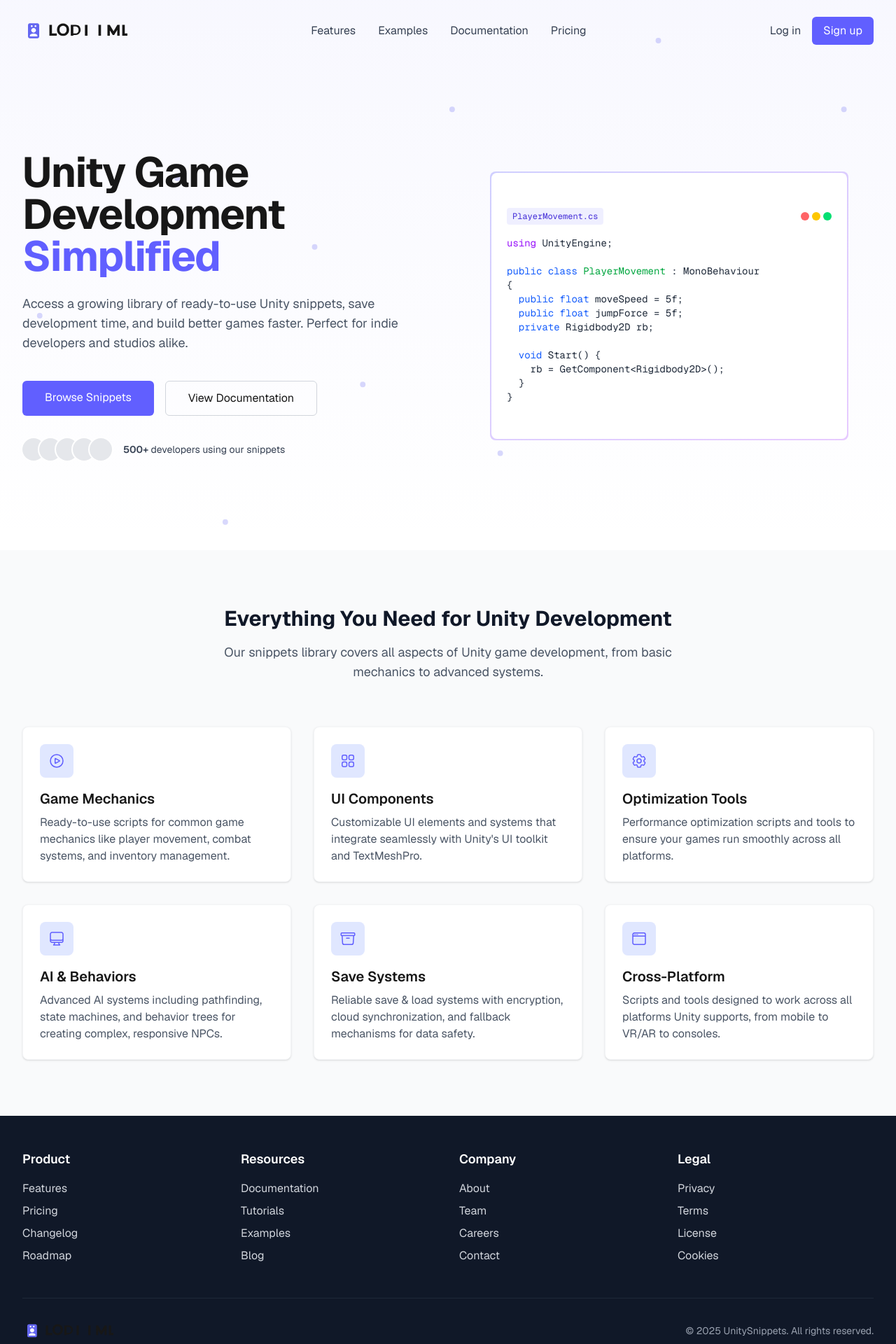
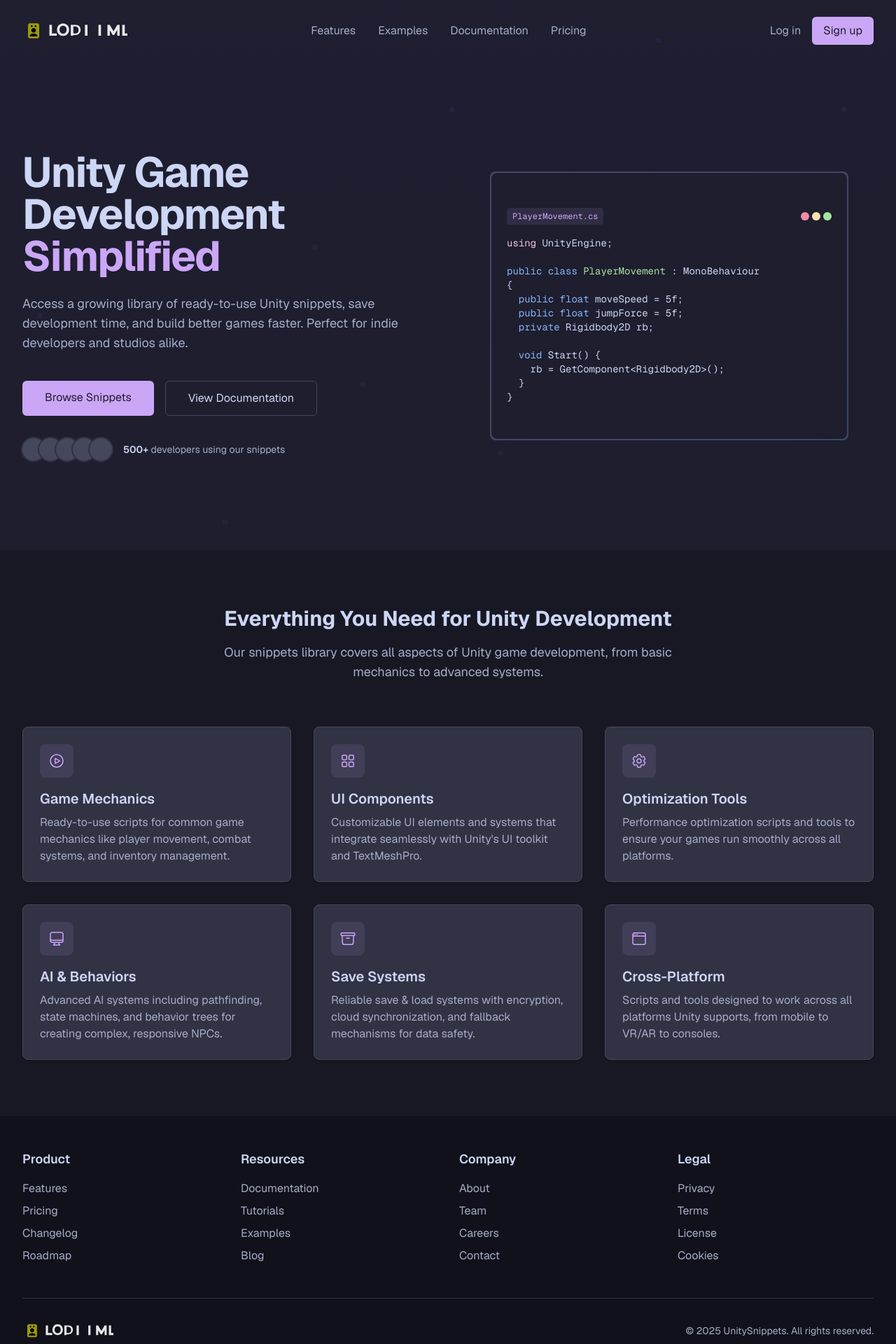
Before and after one commit to UnitySnippets/project-web, a Next.js app in the folder frontend/: page / in a window 1280 px wide. Shown: the top 1920 px of the page at 70% size. Built offline with nearby package versions, Linux system fonts and the light colour scheme.

Commit message:
Apply Catppuccin Mocha theme to home page

```diff
--- a/frontend/app/page.tsx
+++ b/frontend/app/page.tsx
@@ -3,7 +3,7 @@ import Link from "next/link";
 
 export default function Home() {
   return (
-    <div className="min-h-screen font-[family-name:var(--font-geist-sans)]">
+    <div className="min-h-screen font-[family-name:var(--font-geist-sans)] bg-[#1e1e2e] text-[#cdd6f4]">
       {/* Hero Section */}
       <div className="relative overflow-hidden">
         {/* Background */}
@@ -13,7 +13,7 @@ export default function Home() {
             alt="Background pattern"
             fill
             priority
-            className="object-cover"
+            className="object-cover opacity-30"
           />
         </div>
 
@@ -27,37 +27,38 @@ export default function Home() {
                 width={150}
                 height={32}
                 priority
+                className="invert"
               />
             </div>
             <nav className="hidden md:flex space-x-8">
-              <Link href="#features" className="text-gray-700 hover:text-indigo-500 transition duration-200">
+              <Link href="#features" className="text-[#a6adc8] hover:text-[#b4befe] transition duration-200">
                 Features
               </Link>
-              <Link href="#examples" className="text-gray-700 hover:text-indigo-500 transition duration-200">
+              <Link href="#examples" className="text-[#a6adc8] hover:text-[#b4befe] transition duration-200">
                 Examples
               </Link>
-              <Link href="#docs" className="text-gray-700 hover:text-indigo-500 transition duration-200">
+              <Link href="#docs" className="text-[#a6adc8] hover:text-[#b4befe] transition duration-200">
                 Documentation
               </Link>
-              <Link href="#pricing" className="text-gray-700 hover:text-indigo-500 transition duration-200">
+              <Link href="#pricing" className="text-[#a6adc8] hover:text-[#b4befe] transition duration-200">
                 Pricing
               </Link>
             </nav>
             <div className="hidden md:flex items-center space-x-4">
               <Link
                 href="/login"
-                className="text-gray-700 hover:text-indigo-500 transition duration-200"
+                className="text-[#a6adc8] hover:text-[#b4befe] transition duration-200"
               >
                 Log in
               </Link>
               <Link
                 href="/signup"
-                className="bg-indigo-500 hover:bg-indigo-600 text-white px-4 py-2 rounded-md transition duration-200"
+                className="bg-[#cba6f7] hover:bg-[#b4befe] text-[#1e1e2e] px-4 py-2 rounded-md transition duration-200"
               >
                 Sign up
               </Link>
             </div>
-            <button className="md:hidden text-gray-700 hover:text-indigo-500">
+            <button className="md:hidden text-[#a6adc8] hover:text-[#b4befe]">
               <svg xmlns="http://www.w3.org/2000/svg" fill="none" viewBox="0 0 24 24" strokeWidth={1.5} stroke="currentColor" className="w-6 h-6">
                 <path strokeLinecap="round" strokeLinejoin="round" d="M3.75 6.75h16.5M3.75 12h16.5m-16.5 5.25h16.5" />
               </svg>
@@ -69,24 +70,24 @@ export default function Home() {
         <div className="relative z-10 max-w-7xl mx-auto px-4 sm:px-6 lg:px-8 py-24 md:py-32">
           <div className="grid md:grid-cols-2 gap-12 items-center">
             <div>
-              <h1 className="text-4xl md:text-5xl lg:text-6xl font-bold tracking-tight">
+              <h1 className="text-4xl md:text-5xl lg:text-6xl font-bold tracking-tight text-[#cdd6f4]">
                 Unity Game Development
-                <span className="text-indigo-500"> Simplified</span>
+                <span className="text-[#cba6f7]"> Simplified</span>
               </h1>
-              <p className="mt-6 text-lg text-gray-600 dark:text-gray-300 max-w-2xl">
+              <p className="mt-6 text-lg text-[#a6adc8] max-w-2xl">
                 Access a growing library of ready-to-use Unity snippets, save development time,
                 and build better games faster. Perfect for indie developers and studios alike.
               </p>
               <div className="mt-10 flex flex-col sm:flex-row gap-4">
                 <Link
                   href="/snippets"
-                  className="bg-indigo-500 hover:bg-indigo-600 text-white px-8 py-3 rounded-md text-center transition duration-200 flex-1 sm:flex-none"
+                  className="bg-[#cba6f7] hover:bg-[#b4befe] text-[#1e1e2e] px-8 py-3 rounded-md text-center transition duration-200 flex-1 sm:flex-none"
                 >
                   Browse Snippets
                 </Link>
                 <Link
                   href="/docs"
-                  className="border border-gray-300 hover:border-indigo-500 hover:text-indigo-500 px-8 py-3 rounded-md text-center transition duration-200 flex-1 sm:flex-none"
+                  className="border border-[#45475a] hover:border-[#b4befe] hover:text-[#b4befe] px-8 py-3 rounded-md text-center transition duration-200 flex-1 sm:flex-none"
                 >
                   View Documentation
                 </Link>
@@ -96,41 +97,41 @@ export default function Home() {
                   {[1, 2, 3, 4, 5].map((i) => (
                     <div
                       key={i}
-                      className="inline-block h-8 w-8 rounded-full ring-2 ring-white bg-gray-200"
+                      className="inline-block h-8 w-8 rounded-full ring-2 ring-[#313244] bg-[#45475a]"
                     />
                   ))}
                 </div>
-                <p className="ml-4 text-sm text-gray-700 dark:text-gray-300">
-                  <span className="font-semibold">500+</span> developers using our snippets
+                <p className="ml-4 text-sm text-[#a6adc8]">
+                  <span className="font-semibold text-[#cdd6f4]">500+</span> developers using our snippets
                 </p>
               </div>
             </div>
             <div className="flex justify-center">
-              <div className="relative w-full max-w-lg h-64 md:h-96 bg-gradient-to-br from-indigo-500/20 to-purple-500/20 backdrop-blur-md rounded-lg p-1">
-                <div className="absolute inset-0 bg-gradient-to-br from-indigo-500/10 to-purple-500/10 rounded-lg" />
-                <div className="absolute inset-0.5 bg-white dark:bg-gray-900 rounded-lg" />
+              <div className="relative w-full max-w-lg h-64 md:h-96 bg-gradient-to-br from-[#cba6f7]/20 to-[#89b4fa]/20 backdrop-blur-md rounded-lg p-1">
+                <div className="absolute inset-0 bg-gradient-to-br from-[#cba6f7]/10 to-[#89b4fa]/10 rounded-lg" />
+                <div className="absolute inset-0.5 bg-[#1e1e2e] rounded-lg" />
                 <div className="absolute inset-0 flex items-center justify-center p-6">
                   <div className="w-full space-y-4">
                     <div className="flex items-center justify-between">
-                      <div className="bg-indigo-500/10 rounded px-2 py-1 text-xs font-mono text-indigo-700 dark:text-indigo-300">
+                      <div className="bg-[#cba6f7]/10 rounded px-2 py-1 text-xs font-mono text-[#cba6f7]">
                         PlayerMovement.cs
                       </div>
                       <div className="flex space-x-1">
-                        <div className="h-3 w-3 rounded-full bg-red-400" />
-                        <div className="h-3 w-3 rounded-full bg-yellow-400" />
-                        <div className="h-3 w-3 rounded-full bg-green-400" />
+                        <div className="h-3 w-3 rounded-full bg-[#f38ba8]" />
+                        <div className="h-3 w-3 rounded-full bg-[#f9e2af]" />
+                        <div className="h-3 w-3 rounded-full bg-[#a6e3a1]" />
                       </div>
                     </div>
-                    <div className="text-xs md:text-sm font-mono text-gray-800 dark:text-gray-200 overflow-hidden">
-                      <p><span className="text-purple-600 dark:text-purple-400">using</span> UnityEngine;</p>
+                    <div className="text-xs md:text-sm font-mono text-[#cdd6f4] overflow-hidden">
+                      <p><span className="text-[#f5c2e7]">using</span> UnityEngine;</p>
                       <p>&nbsp;</p>
-                      <p><span className="text-blue-600 dark:text-blue-400">public class</span> <span className="text-green-600 dark:text-green-400">PlayerMovement</span> : MonoBehaviour</p>
+                      <p><span className="text-[#89b4fa]">public class</span> <span className="text-[#a6e3a1]">PlayerMovement</span> : MonoBehaviour</p>
                       <p>&#123;</p>
-                      <p>&nbsp;&nbsp;<span className="text-blue-600 dark:text-blue-400">public float</span> moveSpeed = 5f;</p>
-                      <p>&nbsp;&nbsp;<span className="text-blue-600 dark:text-blue-400">public float</span> jumpForce = 5f;</p>
-                      <p>&nbsp;&nbsp;<span className="text-blue-600 dark:text-blue-400">private</span> Rigidbody2D rb;</p>
+                      <p>&nbsp;&nbsp;<span className="text-[#89b4fa]">public float</span> moveSpeed = 5f;</p>
+                      <p>&nbsp;&nbsp;<span className="text-[#89b4fa]">public float</span> jumpForce = 5f;</p>
+                      <p>&nbsp;&nbsp;<span className="text-[#89b4fa]">private</span> Rigidbody2D rb;</p>
                       <p>&nbsp;</p>
-                      <p>&nbsp;&nbsp;<span className="text-blue-600 dark:text-blue-400">void</span> Start() &#123;</p>
+                      <p>&nbsp;&nbsp;<span className="text-[#89b4fa]">void</span> Start() &#123;</p>
                       <p>&nbsp;&nbsp;&nbsp;&nbsp;rb = GetComponent&lt;Rigidbody2D&gt;();</p>
                       <p>&nbsp;&nbsp;&#125;</p>
                       <p>&#125;</p>
@@ -144,13 +145,13 @@ export default function Home() {
       </div>
 
       {/* Feature Section */}
-      <section id="features" className="py-20 bg-gray-50 dark:bg-gray-900">
+      <section id="features" className="py-20 bg-[#181825]">
         <div className="max-w-7xl mx-auto px-4 sm:px-6 lg:px-8">
           <div className="text-center">
-            <h2 className="text-3xl font-bold text-gray-900 dark:text-white">
+            <h2 className="text-3xl font-bold text-[#cdd6f4]">
               Everything You Need for Unity Development
             </h2>
-            <p className="mt-4 text-lg text-gray-600 dark:text-gray-300 max-w-2xl mx-auto">
+            <p className="mt-4 text-lg text-[#a6adc8] max-w-2xl mx-auto">
               Our snippets library covers all aspects of Unity game development,
               from basic mechanics to advanced systems.
             </p>
@@ -160,13 +161,13 @@ export default function Home() {
             {features.map((feature, index) => (
               <div
                 key={index}
-                className="bg-white dark:bg-gray-800 p-6 rounded-lg shadow-sm border border-gray-100 dark:border-gray-700"
+                className="bg-[#313244] p-6 rounded-lg shadow-sm border border-[#45475a]"
               >
-                <div className="w-12 h-12 bg-indigo-100 dark:bg-indigo-900 rounded-lg flex items-center justify-center text-indigo-500 mb-4">
+                <div className="w-12 h-12 bg-[#cba6f7]/10 rounded-lg flex items-center justify-center text-[#cba6f7] mb-4">
                   {feature.icon}
                 </div>
-                <h3 className="text-xl font-semibold">{feature.title}</h3>
-                <p className="mt-2 text-gray-600 dark:text-gray-300">{feature.description}</p>
+                <h3 className="text-xl font-semibold text-[#cdd6f4]">{feature.title}</h3>
+                <p className="mt-2 text-[#a6adc8]">{feature.description}</p>
               </div>
             ))}
           </div>
@@ -174,57 +175,57 @@ export default function Home() {
       </section>
 
       {/* Footer */}
-      <footer className="bg-gray-900 text-white py-12">
+      <footer className="bg-[#11111b] py-12">
         <div className="max-w-7xl mx-auto px-4 sm:px-6 lg:px-8">
           <div className="grid grid-cols-2 md:grid-cols-4 gap-8">
             <div>
-              <h3 className="text-lg font-semibold mb-4">Product</h3>
+              <h3 className="text-lg font-semibold mb-4 text-[#cdd6f4]">Product</h3>
               <ul className="space-y-2">
-                <li><Link href="#" className="text-gray-300 hover:text-white transition">Features</Link></li>
-                <li><Link href="#" className="text-gray-300 hover:text-white transition">Pricing</Link></li>
-                <li><Link href="#" className="text-gray-300 hover:text-white transition">Changelog</Link></li>
-                <li><Link href="#" className="text-gray-300 hover:text-white transition">Roadmap</Link></li>
+                <li><Link href="#" className="text-[#a6adc8] hover:text-[#b4befe] transition">Features</Link></li>
+                <li><Link href="#" className="text-[#a6adc8] hover:text-[#b4befe] transition">Pricing</Link></li>
+                <li><Link href="#" className="text-[#a6adc8] hover:text-[#b4befe] transition">Changelog</Link></li>
+                <li><Link href="#" className="text-[#a6adc8] hover:text-[#b4befe] transition">Roadmap</Link></li>
               </ul>
             </div>
             <div>
-              <h3 className="text-lg font-semibold mb-4">Resources</h3>
+              <h3 className="text-lg font-semibold mb-4 text-[#cdd6f4]">Resources</h3>
               <ul className="space-y-2">
-                <li><Link href="#" className="text-gray-300 hover:text-white transition">Documentation</Link></li>
-                <li><Link href="#" className="text-gray-300 hover:text-white transition">Tutorials</Link></li>
-                <li><Link href="#" className="text-gray-300 hover:text-white transition">Examples</Link></li>
-                <li><Link href="#" className="text-gray-300 hover:text-white transition">Blog</Link></li>
+                <li><Link href="#" className="text-[#a6adc8] hover:text-[#b4befe] transition">Documentation</Link></li>
+                <li><Link href="#" className="text-[#a6adc8] hover:text-[#b4befe] transition">Tutorials</Link></li>
+                <li><Link href="#" className="text-[#a6adc8] hover:text-[#b4befe] transition">Examples</Link></li>
+                <li><Link href="#" className="text-[#a6adc8] hover:text-[#b4befe] transition">Blog</Link></li>
               </ul>
             </div>
             <div>
-              <h3 className="text-lg font-semibold mb-4">Company</h3>
+              <h3 className="text-lg font-semibold mb-4 text-[#cdd6f4]">Company</h3>
               <ul className="space-y-2">
-                <li><Link href="#" className="text-gray-300 hover:text-white transition">About</Link></li>
-                <li><Link href="#" className="text-gray-300 hover:text-white transition">Team</Link></li>
-                <li><Link href="#" className="text-gray-300 hover:text-white transition">Careers</Link></li>
-                <li><Link href="#" className="text-gray-300 hover:text-white transition">Contact</Link></li>
+                <li><Link href="#" className="text-[#a6adc8] hover:text-[#b4befe] transition">About</Link></li>
+                <li><Link href="#" className="text-[#a6adc8] hover:text-[#b4befe] transition">Team</Link></li>
+                <li><Link href="#" className="text-[#a6adc8] hover:text-[#b4befe] transition">Careers</Link></li>
+                <li><Link href="#" className="text-[#a6adc8] hover:text-[#b4befe] transition">Contact</Link></li>
               </ul>
             </div>
             <div>
-              <h3 className="text-lg font-semibold mb-4">Legal</h3>
+              <h3 className="text-lg font-semibold mb-4 text-[#cdd6f4]">Legal</h3>
               <ul className="space-y-2">
-                <li><Link href="#" className="text-gray-300 hover:text-white transition">Privacy</Link></li>
-                <li><Link href="#" className="text-gray-300 hover:text-white transition">Terms</Link></li>
-                <li><Link href="#" className="text-gray-300 hover:text-white transition">License</Link></li>
-                <li><Link href="#" className="text-gray-300 hover:text-white transition">Cookies</Link></li>
+                <li><Link href="#" className="text-[#a6adc8] hover:text-[#b4befe] transition">Privacy</Link></li>
+                <li><Link href="#" className="text-[#a6adc8] hover:text-[#b4befe] transition">Terms</Link></li>
+                <li><Link href="#" className="text-[#a6adc8] hover:text-[#b4befe] transition">License</Link></li>
+                <li><Link href="#" className="text-[#a6adc8] hover:text-[#b4befe] transition">Cookies</Link></li>
               </ul>
             </div>
           </div>
-          <div className="mt-12 pt-8 border-t border-gray-800 flex flex-col md:flex-row justify-between items-center">
+          <div className="mt-12 pt-8 border-t border-[#313244] flex flex-col md:flex-row justify-between items-center">
             <div className="flex items-center">
               <Image
                 src="/logo.svg"
                 alt="UnitySnippets Logo"
                 width={130}
                 height={28}
-                className="dark:invert"
+                className="invert"
               />
             </div>
-            <div className="mt-4 md:mt-0 text-gray-400 text-sm">
+            <div className="mt-4 md:mt-0 text-[#a6adc8] text-sm">
               © {new Date().getFullYear()} UnitySnippets. All rights reserved.
             </div>
           </div>
```
